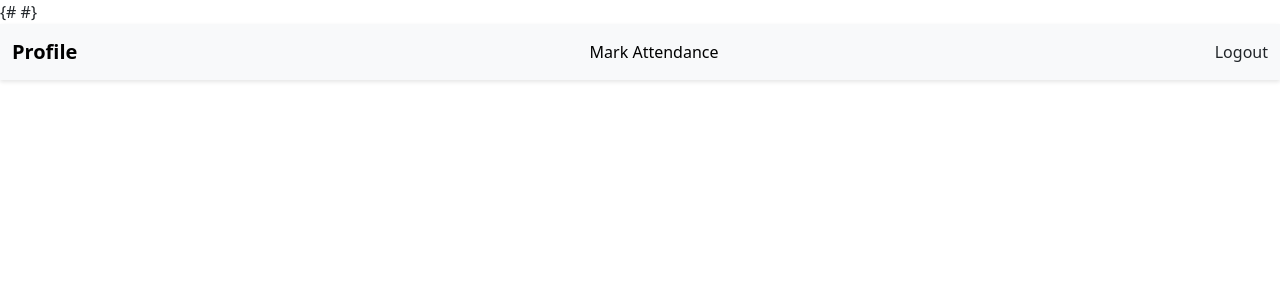
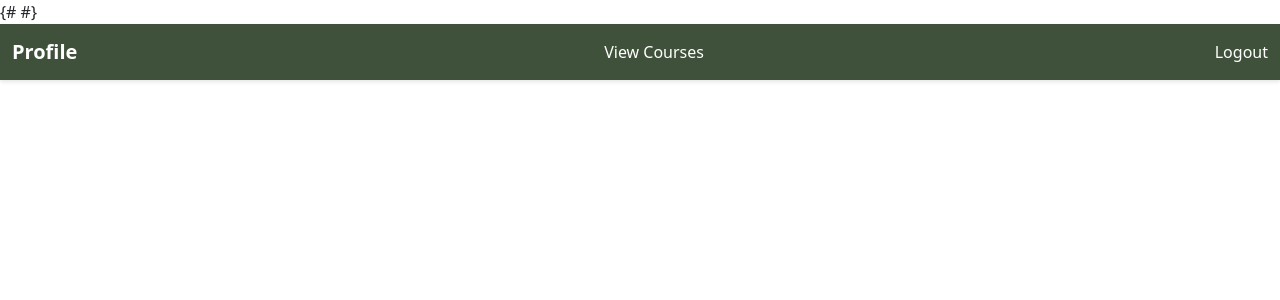
Before and after one commit to bhavya2403/AttendanceManagementSystem, a React (Create React App) app in the folder AMS/frontend/: page /Faculty in a window 1280 px wide. Shown: the top 300 px of the page. Built offline with nearby package versions, Linux system fonts and the light colour scheme.

Commit message:
Added Achievements in faculty and styling

```diff
--- /dev/null
+++ b/AMS/frontend/src/Login/Faculty/Achievements.js
@@ -0,0 +1,22 @@
+import React from 'react'
+import Card from '@mui/material/Card';
+import CardHeader from '@mui/material/CardHeader';
+import CardContent from '@mui/material/CardContent';
+import Typography from '@mui/material/Typography';
+function Achivements() {
+    return (
+        <Card style={{ marginLeft: '20px', height: '360px', width: '970px', marginTop: '20px', borderRadius: '14px', boxShadow: '0px 10px 30px black', backgroundColor: '#EDF1D6' }}>
+            <CardHeader title={Achivements} />
+            <CardContent>
+                <ul style={{ fontWeight: 'bold', fontSize: '2em' }}>
+                    <li>Achivement1</li>
+                    <li>Achivement2</li>
+                    <li>Achivement3</li>
+                    <li>Achivement4</li>
+                </ul>
+            </CardContent>
+        </Card>
+    )
+}
+
+export default Achivements;
--- a/AMS/frontend/src/Login/Faculty/AttendanceSheet.css
+++ b/AMS/frontend/src/Login/Faculty/AttendanceSheet.css
@@ -17,6 +17,11 @@
   font-weight: bold;
   margin-right: 10px;
   display: flex;
+}
+
+.attendance-label-date {
+  font-weight: bold;
+  margin-right: 10px;
 }
 
 .attendance-button {
@@ -48,6 +53,7 @@
   margin-left: 10px;
 
 }
+
 .attendance-date-picker {
   font-size: 16px;
   padding: 10px;
@@ -55,6 +61,7 @@
   border-radius: 5px;
   border: 1px solid #ccc;
 }
+
 .attendance-date-picker:focus {
   outline: none;
   border: 1px solid #4CAF50;
--- a/AMS/frontend/src/Login/Faculty/FacultyNavbar.js
+++ b/AMS/frontend/src/Login/Faculty/FacultyNavbar.js
@@ -2,12 +2,12 @@ import React from 'react'
 import { Link } from 'react-router-dom';
 import './FacultyNavbar.css'
 
-function FacultyNavbar(){
+function FacultyNavbar() {
   return (
-
-      <nav className="navbar navbar-expand-lg bg-body-tertiary" style={{backgroundColor: "blue"}}>
+    <div>
+      <nav className="navbar navbar-expand-lg" style={{ backgroundColor: '#40513B', }} >
         <div className="container-fluid" >
-         <Link className="navbar-brand" to="/Faculty/FacultyProfile">Profile</Link>
+          <Link className="navbar-brand" to="/Faculty/FacultyProfile" style={{ color: 'white' }}>Profile</Link>
 
           <button className="navbar-toggler" type="button" data-bs-toggle="collapse" data-bs-target="#navbarSupportedContent" aria-controls="navbarSupportedContent" aria-expanded="false" aria-label="Toggle navigation">
             <span className="navbar-toggler-icon"></span>
@@ -15,13 +15,15 @@ function FacultyNavbar(){
 
           <div className="collapse navbar-collapse" id="navbarSupportedContent">
             <ul className="navbar-nav me-auto mb-2 mb-lg-0">
-              <Link className="nav-link active" to="/Faculty/Courses">Mark Attendance</Link>
+              <Link className="nav-link active" to="/Faculty/Courses" style={{ color: 'white' }}>View Courses</Link>
             </ul>
 
-          <Link className="nav-link active" to="/">Logout</Link>
+
+            <Link className="nav-link active" to="/" style={{ color: 'white' }}>Logout</Link>
           </div>
         </div>
       </nav>
+    </div>
   )
 }
 
```
Lines whose indentation alone changed are shown as unchanged.
